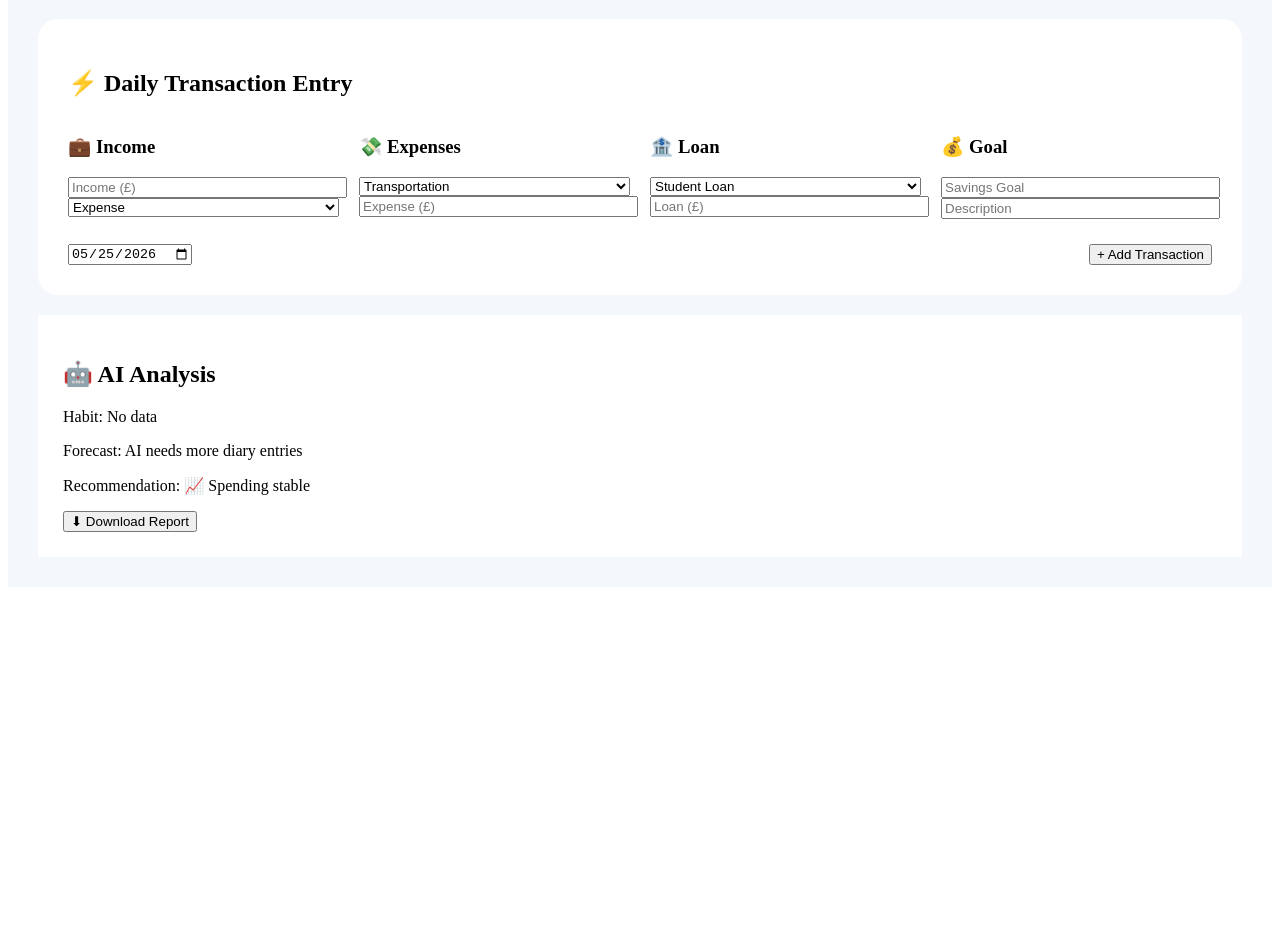
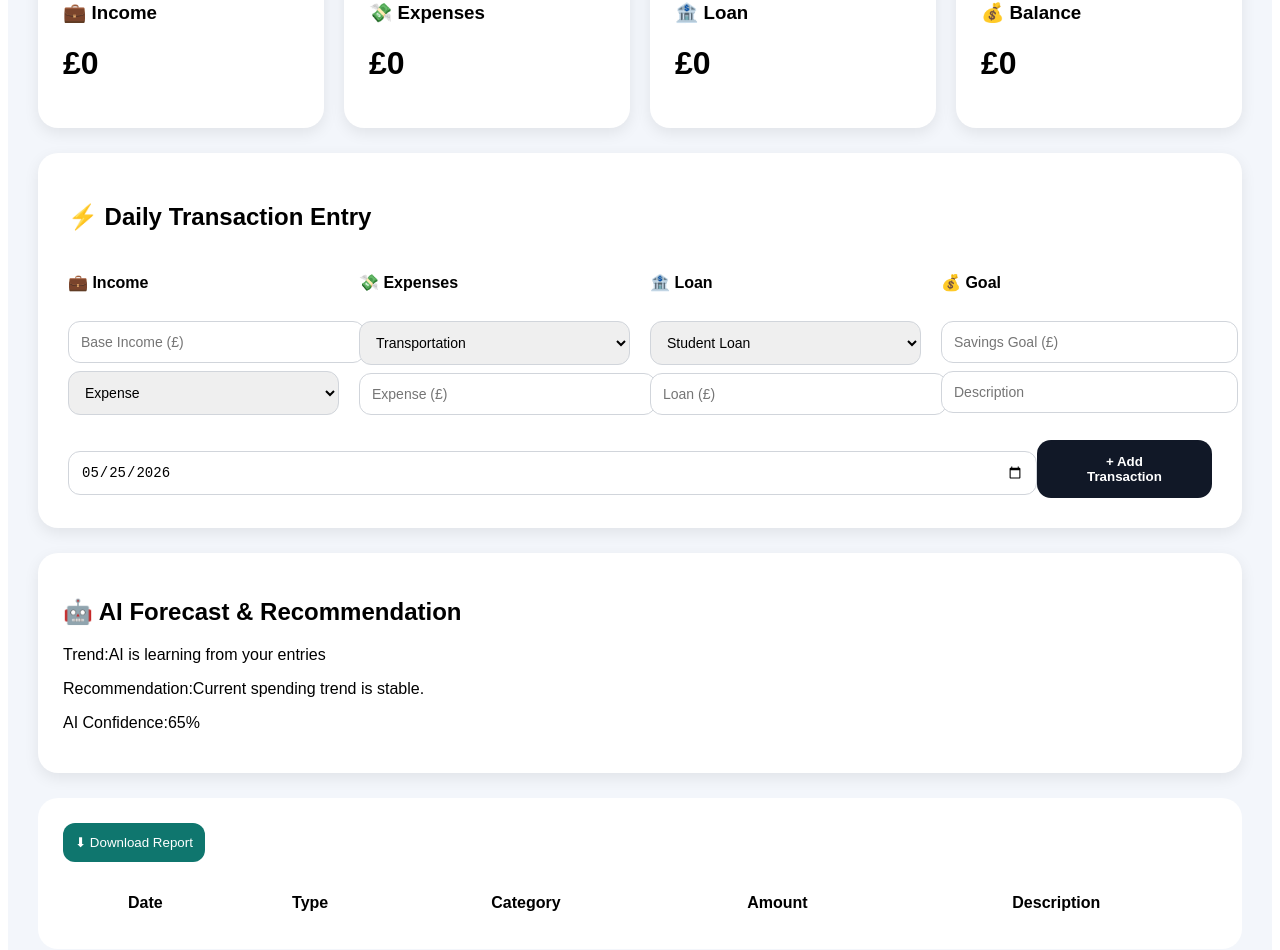
Before and after one commit to glesmaraon/budget-monitor, a React (Vite) app in the folder frontend/: page / in a window 1280 px wide. Shown: the part 290-1240 px from the top of the page. Before the commit the page ends 885 px from the top, so only its background shows below. Built offline with nearby package versions, Linux system fonts and the light colour scheme.

Commit message:
Update dashboard.jsx

```diff
--- a/frontend/src/dashboard.jsx
+++ b/frontend/src/dashboard.jsx
@@ -1,4 +1,3 @@
-// Keep your existing imports
 import React,{useState,useEffect} from "react";
 import * as XLSX from "xlsx";
 
@@ -26,11 +25,7 @@ const saved=
 localStorage.getItem("ai_transactions");
 
 if(saved){
-
-setTransactions(
-JSON.parse(saved)
-);
-
+setTransactions(JSON.parse(saved));
 }
 
 },[]);
@@ -72,15 +67,21 @@ setDescription("");
 const totalIncome=
 Number(income||0)+
 transactions
-.filter(t=>t.type==="Income")
-.reduce((a,b)=>a+b.amount,0);
-
+.filter(
+t=>t.type==="Income"
+)
+.reduce(
+(a,b)=>a+b.amount,0
+);
 
 const totalExpenses=
 transactions
-.filter(t=>t.type==="Expense")
-.reduce((a,b)=>a+b.amount,0);
-
+.filter(
+t=>t.type==="Expense"
+)
+.reduce(
+(a,b)=>a+b.amount,0
+);
 
 const balance=
 totalIncome-
@@ -88,65 +89,70 @@ totalExpenses-
 Number(loanAmount||0);
 
 
-function topHabit(){
+function forecast(){
 
-const habits={};
+if(transactions.length<5){
 
-transactions.forEach(t=>{
-
-if(t.type==="Expense"){
-
-habits[t.category]=
-(habits[t.category]||0)
-+t.amount;
+return "AI is learning from your entries";
 
 }
 
-});
+const avg=
 
-const top=
-Object.entries(habits)
-.sort((a,b)=>b[1]-a[1])[0];
+totalExpenses/
+transactions.length;
 
-return top?top[0]:"No data";
+return `Projected monthly spending: £${Math.round(avg*30)}`;
 
 }
 
 
-function forecast(){
+function aiRecommendation(){
 
-if(transactions.length<5){
+const projected=
+Math.round(
+(totalExpenses/
+Math.max(
+transactions.length,1
+))*30
+);
 
-return "AI needs more diary entries";
+if(balance<0){
+
+return "Reduce optional expenses immediately.";
 
 }
 
-const avg=
-totalExpenses/
-transactions.length;
+if(
+projected>
+totalIncome*.8
+){
 
-return `Monthly prediction: £${Math.round(avg*30)}`;
+return "Spending trend consuming most income.";
+
+}
+
+return "Current spending trend is stable.";
 
 }
 
 
-function recommendation(){
+const confidence=
 
-if(balance<0){
+transactions.length>20
 
-return "⚠ Spending exceeds balance";
+?95
 
-}
+:transactions.length>10
 
-if(topHabit()==="Transportation"){
+?90
 
-return "🚇 Transportation dominates spending";
+:transactions.length>5
 
-}
+?82
 
-return "📈 Spending stable";
+:65;
 
-}
 
 
 function exportExcel(){
@@ -171,6 +177,7 @@ t.description
 
 });
 
+
 const ws=
 XLSX.utils.aoa_to_sheet(rows);
 
@@ -180,35 +187,74 @@ XLSX.utils.book_new();
 XLSX.utils.book_append_sheet(
 wb,
 ws,
-"Diary"
+"Transactions"
 );
 
 XLSX.writeFile(
 wb,
-"MyDiaryReport.xlsx"
+"AI_Diary_Report.xlsx"
 );
 
 }
 
 
+
+const inputStyle={
+
+width:"100%",
+padding:"12px",
+borderRadius:"12px",
+border:"1px solid #d1d5db",
+marginTop:"8px",
+fontSize:"14px"
+
+};
+
+
 return(
 
-<div style={{
+<div
+style={{
+background:"#F3F6FB",
+minHeight:"100vh",
 padding:"30px",
-background:"#F4F7FB",
-minHeight:"100vh"
-}}>
+fontFamily:"Arial"
+}}
+>
+
+<div
+style={{
+background:"#111827",
+padding:"35px",
+borderRadius:"24px",
+color:"white",
+marginBottom:"25px"
+}}
+>
 
 <h1>
-📔 My Diary Habit Spending Analyzer
+
+🤖 AI Saving Companion
+
 </h1>
 
+<p>
 
-<div style={{
+Track • Analyze • Predict • Improve
+
+</p>
+
+</div>
+
+
+<div
+style={{
 display:"grid",
-gridTemplateColumns:"repeat(4,1fr)",
+gridTemplateColumns:
+"repeat(auto-fit,minmax(220px,1fr))",
 gap:"20px"
-}}>
+}}
+>
 
 {[
 
@@ -232,64 +278,76 @@ title:"💰 Balance",
 value:`£${balance}`
 }
 
-].map((card,index)=>(
+].map((card,i)=>(
 
 <div
-key={index}
+key={i}
 style={{
 background:"white",
 padding:"25px",
-borderRadius:"20px"
+borderRadius:"20px",
+boxShadow:
+"0 5px 15px rgba(0,0,0,.08)"
 }}
 >
 
 <h3>{card.title}</h3>
+
 <h1>{card.value}</h1>
 
 </div>
 
-))}
+))
+
+}
 
 </div>
+
 
 
 <div
 style={{
 background:"white",
 padding:"30px",
-marginTop:"20px",
-borderRadius:"20px"
+borderRadius:"20px",
+marginTop:"25px",
+boxShadow:
+"0 5px 15px rgba(0,0,0,.08)"
 }}
 >
 
 <h2>
+
 ⚡ Daily Transaction Entry
+
 </h2>
 
 
 <div
 style={{
 display:"grid",
-gridTemplateColumns:"repeat(4,1fr)",
-gap:"20px"
+gridTemplateColumns:
+"repeat(4,1fr)",
+gap:"20px",
+marginTop:"20px"
 }}
 >
 
 <div>
 
-<h3>💼 Income</h3>
+<h4>💼 Income</h4>
 
 <input
-placeholder="Income (£)"
+placeholder="Base Income (£)"
 value={income}
 onChange={(e)=>setIncome(e.target.value)}
-style={{width:"100%"}}
+style={inputStyle}
 />
 
 <select
 value={type}
 onChange={(e)=>setType(e.target.value)}
-style={{width:"100%"}}
+style={inputStyle}
 >
 
 <option>Income</option>
@@ -300,20 +358,22 @@ style={{width:"100%"}}
 </div>
 
 
+
 <div>
 
-<h3>💸 Expenses</h3>
+<h4>💸 Expenses</h4>
 
 <select
 value={category}
 onChange={(e)=>setCategory(e.target.value)}
-style={{width:"100%"}}
+style={inputStyle}
 >
 
 <option>Transportation</option>
 <option>Food</option>
 <option>Bills</option>
 <option>Shopping</option>
+<option>Travel</option>
 
 </select>
 
@@ -321,24 +381,27 @@ style={{width:"100%"}}
 placeholder="Expense (£)"
 value={amount}
 onChange={(e)=>setAmount(e.target.value)}
-style={{width:"100%"}}
+style={inputStyle}
 />
 
 </div>
 
 
+
 <div>
 
-<h3>🏦 Loan</h3>
+<h4>🏦 Loan</h4>
 
 <select
 value={loanType}
 onChange={(e)=>setLoanType(e.target.value)}
-style={{width:"100%"}}
+style={inputStyle}
 >
 
 <option>Student Loan</option>
 <option>Credit Card</option>
+<option>Mortgage</option>
+<option>Personal Loan</option>
 
 </select>
 
@@ -346,28 +409,29 @@ style={{width:"100%"}}
 placeholder="Loan (£)"
 value={loanAmount}
 onChange={(e)=>setLoanAmount(e.target.value)}
-style={{width:"100%"}}
+style={inputStyle}
 />
 
 </div>
 
 
+
 <div>
 
-<h3>💰 Goal</h3>
+<h4>💰 Goal</h4>
 
 <input
-placeholder="Savings Goal"
+placeholder="Savings Goal (£)"
 value={savingGoal}
 onChange={(e)=>setSavingGoal(e.target.value)}
-style={{width:"100%"}}
+style={inputStyle}
 />
 
 <input
 placeholder="Description"
 value={description}
 onChange={(e)=>setDescription(e.target.value)}
-style={{width:"100%"}}
+style={inputStyle}
 />
 
 </div>
@@ -375,20 +439,34 @@ style={{width:"100%"}}
 </div>
 
 
-<div style={{
+<div
+style={{
 display:"flex",
 justifyContent:"space-between",
+alignItems:"center",
 marginTop:"25px"
-}}>
+}}
+>
 
 <input
 type="date"
 value={selectedDate}
 onChange={(e)=>setSelectedDate(e.target.value)}
+style={inputStyle}
 />
+
 
 <button
 onClick={addTransaction}
+style={{
+background:"#111827",
+color:"white",
+padding:"14px 40px",
+border:"none",
+borderRadius:"14px",
+fontWeight:"bold",
+cursor:"pointer"
+}}
 >
 
 + Add Transaction
@@ -400,29 +478,113 @@ onClick={addTransaction}
 </div>
 
 
+
 <div
 style={{
 background:"white",
 padding:"25px",
-marginTop:"20px"
+borderRadius:"20px",
+marginTop:"25px",
+boxShadow:
+"0 5px 15px rgba(0,0,0,.08)"
 }}
 >
 
-<h2>🤖 AI Analysis</h2>
+<h2>
 
-<p>Habit: {topHabit()}</p>
+🤖 AI Forecast & Recommendation
 
-<p>Forecast: {forecast()}</p>
+</h2>
 
-<p>Recommendation: {recommendation()}</p>
+<p>
+Trend:
+{forecast()}
+</p>
+
+<p>
+Recommendation:
+{aiRecommendation()}
+</p>
+
+<p>
+AI Confidence:
+{confidence}%
+</p>
+
+</div>
+
+
+
+<div
+style={{
+background:"white",
+padding:"25px",
+borderRadius:"20px",
+marginTop:"25px"
+}}
+>
 
 <button
 onClick={exportExcel}
+style={{
+background:"#0F766E",
+color:"white",
+padding:"12px",
+border:"none",
+borderRadius:"12px"
+}}
 >
 
 ⬇ Download Report
 
 </button>
+
+
+<table
+width="100%"
+cellPadding="10"
+style={{
+marginTop:"20px"
+}}
+>
+
+<thead>
+
+<tr>
+
+<th>Date</th>
+<th>Type</th>
+<th>Category</th>
+<th>Amount</th>
+<th>Description</th>
+
+</tr>
+
+</thead>
+
+<tbody>
+
+{
+
+transactions.map(t=>(
+
+<tr key={t.id}>
+
+<td>{t.date}</td>
+<td>{t.type}</td>
+<td>{t.category}</td>
+<td>£{t.amount}</td>
+<td>{t.description}</td>
+
+</tr>
+
+))
+
+}
+
+</tbody>
+
+</table>
 
 </div>
 
```
